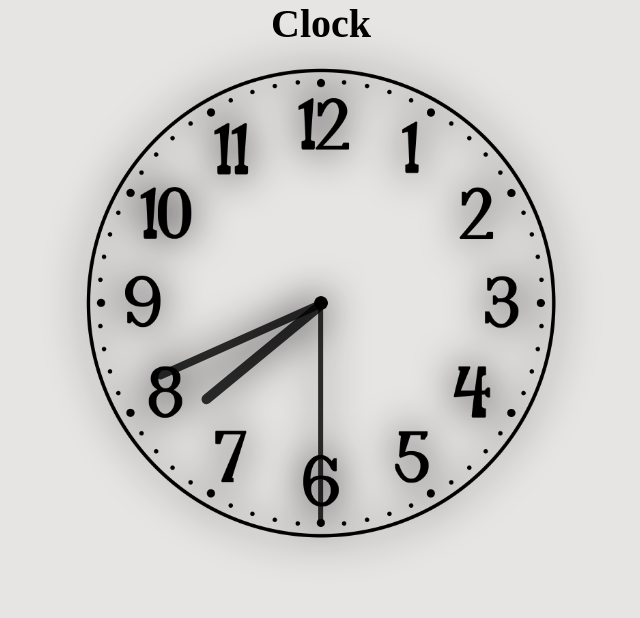
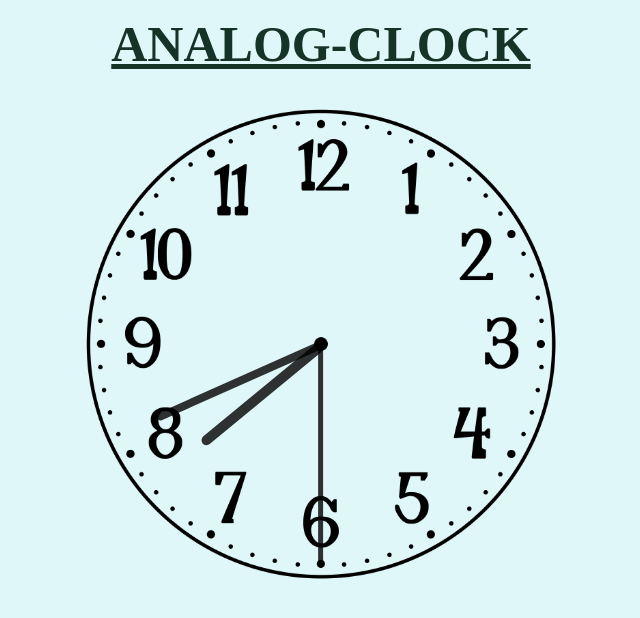
Before and after one commit to jwalagupta01/Analog-clock, a plain HTML site: page index.html in a window 1280 px wide. Shown: the whole page, without its empty margins (319-959 px from the left). Drawn offline with Linux system fonts and the light colour scheme.

Commit message:
Edit Background & Text Colour

```diff
--- a/index.html
+++ b/index.html
@@ -8,7 +8,7 @@
 </head>
 <body>
     <div>
-        <h1 id="h1_clock" >Clock</h1>
+        <h1 id="h1_clock" >ANALOG-CLOCK</h1>
     </div>
     <div id="clock_container">
         <div id="hour"></div>
--- a/style.css
+++ b/style.css
@@ -3,11 +3,14 @@
     margin: 0;
 }
 body{
-    background-color: #E7E5E4;
+    background-color: #e0f7fa;
 }
 
 #h1_clock{
-    font-size: 40px;
+    font-size: 50px;
+    text-decoration: underline;
+    color: #153327;
+    padding: 15px 0;
     text-align: center;
 }
 
@@ -17,7 +20,6 @@ body{
     width: 40vw;
     background-image: url(img/clock_2.png);
     background-size: cover;
-    filter: drop-shadow(0 0 20px black);
     margin: auto;
 }
 
```
